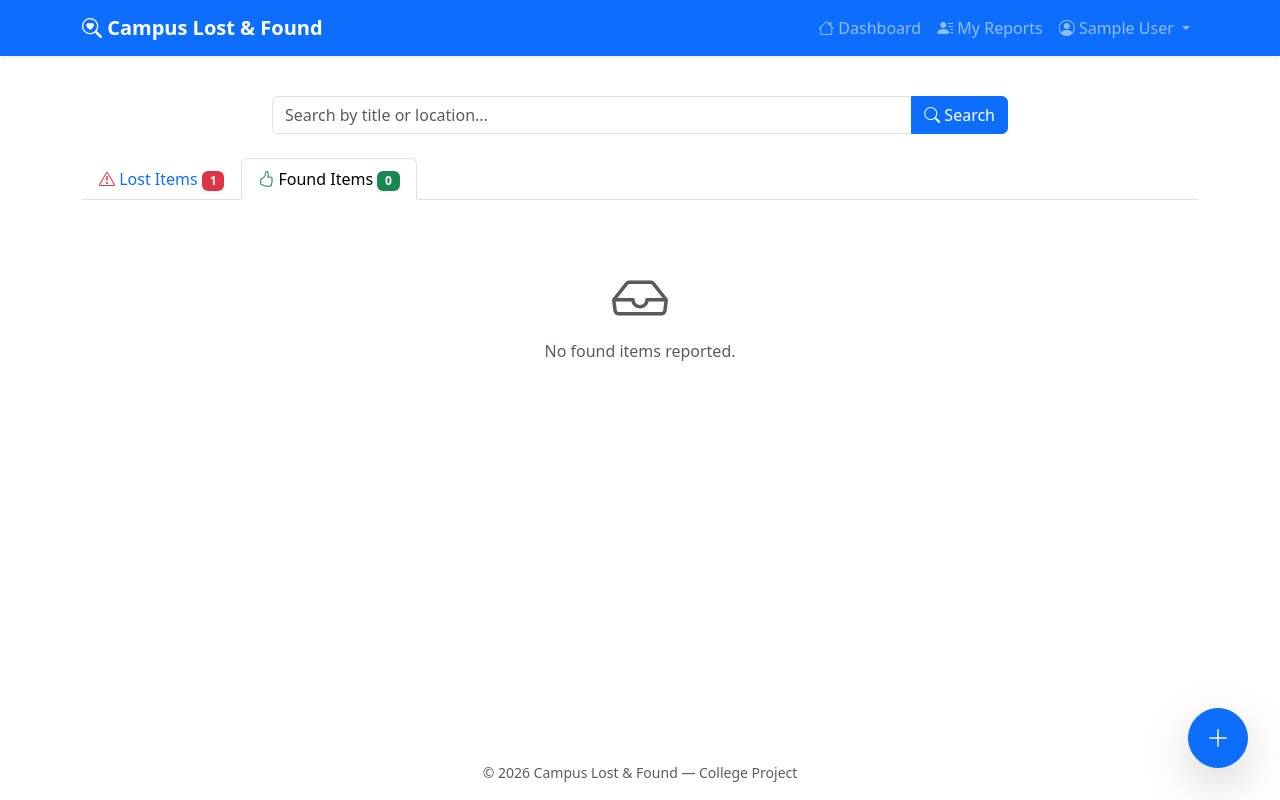
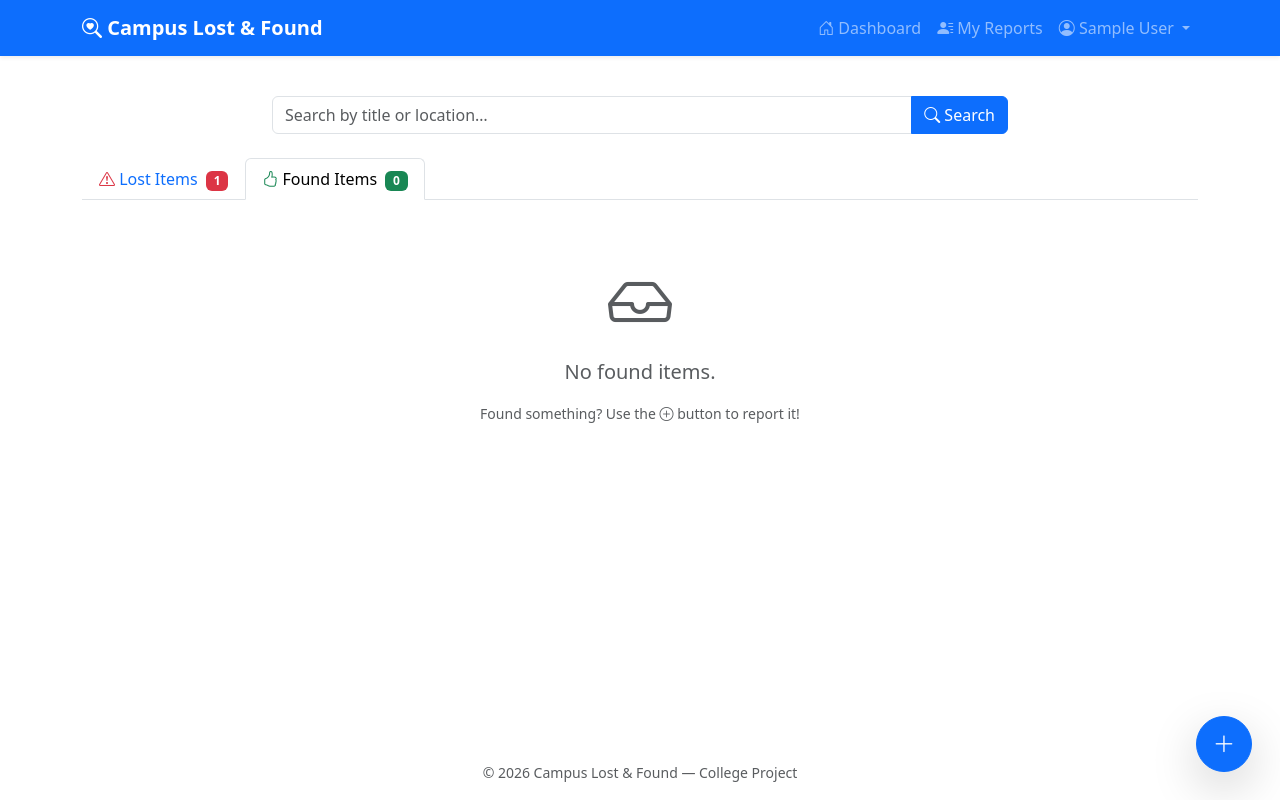
Before and after one commit to mehta-aryan/lost-and-found, a Django app: page / in a window 1280 px wide, after a click that opens the changed part. Run offline with Django 5.2, Linux system fonts and the light colour scheme; a user stored in the database is signed in; tables that the repository leaves empty hold one stand-in row (values such as "Sample post"); grey boxes marked "Sample" are stand-in pictures; some libraries are stand-ins or nearby versions.

Commit message:
Enhance item reporting, validation, and UI

```diff
--- a/items/templates/items/_item_card.html
+++ b/items/templates/items/_item_card.html
@@ -2,38 +2,50 @@
 {# Reusable card partial — included from dashboard.html and my_reports.html #}
 <div class="col">
   <div class="card h-100 shadow-sm item-card {% if item.status == 'RESOLVED' %}card-resolved{% endif %}">
+    {# ── Card image or placeholder ── #}
     {% if item.image %}
     <img src="{{ item.image.url }}" class="card-img-top" alt="{{ item.title }}"
          style="height:180px; object-fit:cover;">
     {% else %}
-    <div class="card-img-top bg-light d-flex align-items-center justify-content-center"
+    <div class="card-img-top d-flex align-items-center justify-content-center
+                {% if item.report_type == 'LOST' %}bg-danger-subtle{% else %}bg-success-subtle{% endif %}"
          style="height:180px;">
-      <i class="bi bi-image text-muted display-4"></i>
+      {% if item.report_type == 'LOST' %}
+      <i class="bi bi-exclamation-triangle display-4 text-danger opacity-50"></i>
+      {% else %}
+      <i class="bi bi-hand-thumbs-up display-4 text-success opacity-50"></i>
+      {% endif %}
     </div>
     {% endif %}
 
     <div class="card-body">
+      {# ── Title row with type badge and status badge ── #}
       <div class="d-flex justify-content-between align-items-start mb-2">
-        <h6 class="card-title mb-0">{{ item.title }}</h6>
-        <span class="badge {% if item.status == 'OPEN' %}bg-warning text-dark{% else %}bg-secondary{% endif %}"
-              id="status-badge-{{ item.pk }}">
-          {{ item.get_status_display }}
-        </span>
+        <div>
+          <span class="badge {% if item.report_type == 'LOST' %}bg-danger{% else %}bg-success{% endif %} me-1">
+            {{ item.get_report_type_display }}
+          </span>
+          <span class="badge {% if item.status == 'OPEN' %}bg-warning text-dark{% else %}bg-secondary{% endif %}"
+                id="status-badge-{{ item.pk }}">
+            {{ item.get_status_display }}
+          </span>
+        </div>
       </div>
+      <h6 class="card-title fw-semibold mb-2">{{ item.title }}</h6>
       <p class="card-text text-muted small mb-1">
-        <i class="bi bi-geo-alt"></i> {{ item.location }}
+        <i class="bi bi-geo-alt-fill"></i> {{ item.location }}
       </p>
       <p class="card-text text-muted small mb-1">
-        <i class="bi bi-calendar"></i> {{ item.date }}
+        <i class="bi bi-calendar-event"></i> {{ item.date }}
       </p>
-      <p class="card-text text-muted small">
-        <i class="bi bi-person"></i> {{ item.posted_by.get_full_name|default:item.posted_by.username }}
+      <p class="card-text text-muted small mb-0">
+        <i class="bi bi-person-fill"></i> {{ item.posted_by.get_full_name|default:item.posted_by.username }}
       </p>
     </div>
 
-    <div class="card-footer bg-transparent border-top-0 d-flex justify-content-between">
+    <div class="card-footer bg-transparent d-flex justify-content-between align-items-center">
       <a href="{% url 'item_detail' item.pk %}" class="btn btn-sm btn-outline-primary">
-        View Details
+        <i class="bi bi-eye"></i> View
       </a>
       {% if item.posted_by == user and item.status == 'OPEN' %}
       <button class="btn btn-sm btn-outline-success resolve-btn"
--- a/items/templates/items/dashboard.html
+++ b/items/templates/items/dashboard.html
@@ -8,8 +8,9 @@
 <div class="row mb-4">
   <div class="col-md-8 mx-auto">
     <form method="get" action="{% url 'dashboard' %}" class="input-group">
-      <input type="text" name="q" class="form-control" placeholder="Search by title or location..."
-             value="{{ query }}">
+      <input type="text" name="q" class="form-control"
+             placeholder="Search by title or location…" value="{{ query }}"
+             aria-label="Search items">
       <button class="btn btn-primary" type="submit">
         <i class="bi bi-search"></i> Search
       </button>
@@ -24,23 +25,26 @@
 <ul class="nav nav-tabs" id="itemTabs" role="tablist">
   <li class="nav-item" role="presentation">
     <button class="nav-link active" id="lost-tab" data-bs-toggle="tab"
-            data-bs-target="#lostPane" type="button" role="tab">
+            data-bs-target="#lostPane" type="button" role="tab"
+            aria-controls="lostPane" aria-selected="true">
       <i class="bi bi-exclamation-triangle text-danger"></i>
-      Lost Items <span class="badge bg-danger">{{ lost_items|length }}</span>
+      Lost Items <span class="badge bg-danger ms-1">{{ lost_items|length }}</span>
     </button>
   </li>
   <li class="nav-item" role="presentation">
     <button class="nav-link" id="found-tab" data-bs-toggle="tab"
-            data-bs-target="#foundPane" type="button" role="tab">
+            data-bs-target="#foundPane" type="button" role="tab"
+            aria-controls="foundPane" aria-selected="false">
       <i class="bi bi-hand-thumbs-up text-success"></i>
-      Found Items <span class="badge bg-success">{{ found_items|length }}</span>
+      Found Items <span class="badge bg-success ms-1">{{ found_items|length }}</span>
     </button>
   </li>
 </ul>
 
 <div class="tab-content pt-3" id="itemTabsContent">
   <!-- ─── Lost Items Tab ─── -->
-  <div class="tab-pane fade show active" id="lostPane" role="tabpanel">
+  <div class="tab-pane fade show active" id="lostPane" role="tabpanel"
+       aria-labelledby="lost-tab">
     {% if lost_items %}
     <div class="row row-cols-1 row-cols-md-2 row-cols-lg-3 g-4">
       {% for item in lost_items %}
@@ -49,14 +53,16 @@
     </div>
     {% else %}
     <div class="text-center text-muted py-5">
-      <i class="bi bi-inbox display-4"></i>
-      <p class="mt-2">No lost items reported{% if query %} matching "{{ query }}"{% endif %}.</p>
+      <i class="bi bi-emoji-smile display-3"></i>
+      <p class="mt-3 fs-5">No lost items{% if query %} matching "{{ query }}"{% endif %}.</p>
+      <p class="small">That's great news — or be the first to report one!</p>
     </div>
     {% endif %}
   </div>
 
   <!-- ─── Found Items Tab ─── -->
-  <div class="tab-pane fade" id="foundPane" role="tabpanel">
+  <div class="tab-pane fade" id="foundPane" role="tabpanel"
+       aria-labelledby="found-tab">
     {% if found_items %}
     <div class="row row-cols-1 row-cols-md-2 row-cols-lg-3 g-4">
       {% for item in found_items %}
@@ -65,8 +71,9 @@
     </div>
     {% else %}
     <div class="text-center text-muted py-5">
-      <i class="bi bi-inbox display-4"></i>
-      <p class="mt-2">No found items reported{% if query %} matching "{{ query }}"{% endif %}.</p>
+      <i class="bi bi-inbox display-3"></i>
+      <p class="mt-3 fs-5">No found items{% if query %} matching "{{ query }}"{% endif %}.</p>
+      <p class="small">Found something? Use the <i class="bi bi-plus-circle"></i> button to report it!</p>
     </div>
     {% endif %}
   </div>
--- a/items/templates/items/my_reports.html
+++ b/items/templates/items/my_reports.html
@@ -13,9 +13,9 @@
 </div>
 {% else %}
 <div class="text-center text-muted py-5">
-  <i class="bi bi-inbox display-4"></i>
-  <p class="mt-2">You haven't reported any items yet.</p>
-  <a href="{% url 'create_item' %}" class="btn btn-primary">
+  <i class="bi bi-clipboard-plus display-3"></i>
+  <p class="mt-3 fs-5">You haven't reported any items yet.</p>
+  <a href="{% url 'create_item' %}" class="btn btn-primary mt-2">
     <i class="bi bi-plus-circle"></i> Report an Item
   </a>
 </div>
--- a/items/views.py
+++ b/items/views.py
@@ -2,7 +2,9 @@
 items/views.py — View functions (the "V" in MVT)
 
 Each view handles a specific URL, processes data, and renders a template.
-All views (except the login landing) require the user to be logged in.
+All views (except the login landing) require @login_required.
+
+Performance: queries use select_related('posted_by') to avoid N+1 queries.
 """
 from django.shortcuts import render, redirect, get_object_or_404
 from django.contrib.auth.decorators import login_required
@@ -14,15 +16,19 @@ from .models import ItemReport
 from .forms import ItemReportForm
 
 
+# ── Public ────────────────────────────────────────────────
+
 def login_view(request):
     """
     Landing page shown to unauthenticated users.
-    If already logged in, redirect to the dashboard.
+    If already logged in, redirect straight to the dashboard.
     """
     if request.user.is_authenticated:
         return redirect('dashboard')
     return render(request, 'items/login.html')
 
+
+# ── Dashboard ─────────────────────────────────────────────
 
 @login_required
 def dashboard(request):
@@ -30,11 +36,20 @@ def dashboard(request):
     Main dashboard with two tabs: Lost Items and Found Items.
     Supports search filtering via GET parameter 'q'.
     Items are ordered: open first, then newest first (set in model Meta).
+    select_related avoids extra DB queries for the posted_by user.
     """
     query = request.GET.get('q', '').strip()
 
-    lost_items = ItemReport.objects.filter(report_type=ItemReport.LOST)
-    found_items = ItemReport.objects.filter(report_type=ItemReport.FOUND)
+    lost_items = (
+        ItemReport.objects
+        .filter(report_type=ItemReport.LOST)
+        .select_related('posted_by')
+    )
+    found_items = (
+        ItemReport.objects
+        .filter(report_type=ItemReport.FOUND)
+        .select_related('posted_by')
+    )
 
     # Apply search filter if a query is provided
     if query:
@@ -50,42 +65,50 @@ def dashboard(request):
     return render(request, 'items/dashboard.html', context)
 
 
+# ── Item Detail ───────────────────────────────────────────
+
 @login_required
 def item_detail(request, pk):
     """Display full details of a single item report."""
-    item = get_object_or_404(ItemReport, pk=pk)
+    item = get_object_or_404(
+        ItemReport.objects.select_related('posted_by'), pk=pk
+    )
     return render(request, 'items/item_detail.html', {'item': item})
 
+
+# ── Create ────────────────────────────────────────────────
 
 @login_required
 def create_item(request):
     """
     Handle the item submission form.
-    GET:  show the form (report_type can be pre-selected via ?type=LOST or ?type=FOUND)
-    POST: validate and save the new item, then redirect to dashboard
+    GET  → show the form (report_type can be pre-selected via ?type=LOST)
+    POST → validate, set posted_by = current user, save, redirect
     """
     if request.method == 'POST':
         form = ItemReportForm(request.POST, request.FILES)
         if form.is_valid():
-            item = form.save(commit=False)      # Don't save yet
-            item.posted_by = request.user       # Set the owner
+            item = form.save(commit=False)      # Don't save to DB yet
+            item.posted_by = request.user       # Assign logged-in user as owner
             item.save()
             messages.success(request, 'Item reported successfully!')
             return redirect('dashboard')
     else:
-        # Pre-select report type if passed in the URL
+        # Pre-select report type from the quick-add modal link
         initial_type = request.GET.get('type', '')
         form = ItemReportForm(initial={'report_type': initial_type})
 
     return render(request, 'items/create_item.html', {'form': form})
 
 
+# ── Edit ──────────────────────────────────────────────────
+
 @login_required
 def edit_item(request, pk):
     """Allow the owner to edit their own item report."""
     item = get_object_or_404(ItemReport, pk=pk)
 
-    # Only the owner can edit
+    # Server-side ownership check
     if item.posted_by != request.user:
         messages.error(request, 'You can only edit your own items.')
         return redirect('dashboard')
@@ -102,11 +125,14 @@ def edit_item(request, pk):
     return render(request, 'items/edit_item.html', {'form': form, 'item': item})
 
 
+# ── Delete ────────────────────────────────────────────────
+
 @login_required
 def delete_item(request, pk):
     """Allow the owner to delete their own item report (POST only)."""
     item = get_object_or_404(ItemReport, pk=pk)
 
+    # Server-side ownership check
     if item.posted_by != request.user:
         messages.error(request, 'You can only delete your own items.')
         return redirect('dashboard')
@@ -119,29 +145,45 @@ def delete_item(request, pk):
     return render(request, 'items/confirm_delete.html', {'item': item})
 
 
+# ── Resolve (AJAX) ────────────────────────────────────────
+
 @login_required
 def resolve_item(request, pk):
     """
     AJAX endpoint: mark an item as resolved.
     Only the owner can resolve their own item.
     Returns JSON so the frontend can update the badge without a page reload.
+    Protected by @login_required + CSRF middleware.
     """
     if request.method != 'POST':
         return JsonResponse({'error': 'POST required'}, status=405)
 
     item = get_object_or_404(ItemReport, pk=pk)
 
-    # Server-side ownership check
+    # Server-side ownership enforcement
     if item.posted_by != request.user:
-        return JsonResponse({'error': 'Only the owner can resolve this item.'}, status=403)
+        return JsonResponse(
+            {'error': 'Only the owner can resolve this item.'}, status=403
+        )
+
+    if item.status == ItemReport.RESOLVED:
+        return JsonResponse(
+            {'error': 'This item is already resolved.'}, status=400
+        )
 
     item.status = ItemReport.RESOLVED
-    item.save()
+    item.save(update_fields=['status'])   # Only update the status column
     return JsonResponse({'success': True, 'new_status': 'Resolved'})
 
+
+# ── My Reports ────────────────────────────────────────────
 
 @login_required
 def my_reports(request):
     """Display all item reports created by the logged-in user."""
-    items = ItemReport.objects.filter(posted_by=request.user)
+    items = (
+        ItemReport.objects
+        .filter(posted_by=request.user)
+        .select_related('posted_by')
+    )
     return render(request, 'items/my_reports.html', {'items': items})
--- a/static/css/style.css
+++ b/static/css/style.css
@@ -1,47 +1,56 @@
 /*
  * static/css/style.css — Custom styles for Campus Lost & Found
- * Works alongside Bootstrap 5.
+ * Complements Bootstrap 5.  Organised by component.
  */
 
-/* ── Floating quick-add button (bottom-right on every page) ── */
+/* ── Page layout ─────────────────────────────── */
+html { height: 100%; }
+body  { min-height: 100vh; display: flex; flex-direction: column; }
+main  { flex: 1; }
+
+/* ── Floating quick-add button (bottom-right) ── */
 .btn-floating {
   position: fixed;
-  bottom: 2rem;
-  right: 2rem;
-  width: 60px;
-  height: 60px;
+  bottom: 1.75rem;
+  right: 1.75rem;
+  width: 56px;
+  height: 56px;
   border-radius: 50%;
-  font-size: 1.5rem;
+  font-size: 1.4rem;
   display: flex;
   align-items: center;
   justify-content: center;
   z-index: 1050;
-  transition: transform 0.2s;
+  transition: transform 0.2s, box-shadow 0.2s;
 }
-.btn-floating:hover {
-  transform: scale(1.1);
+.btn-floating:hover,
+.btn-floating:focus {
+  transform: scale(1.12);
+  box-shadow: 0 0.6rem 1.2rem rgba(0, 0, 0, 0.2) !important;
 }
 
-/* ── Item cards ── */
+/* ── Item cards ──────────────────────────────── */
 .item-card {
-  transition: transform 0.15s, box-shadow 0.15s;
+  transition: transform 0.15s ease, box-shadow 0.15s ease;
+  border: 1px solid rgba(0,0,0,.08);
 }
 .item-card:hover {
   transform: translateY(-4px);
-  box-shadow: 0 0.5rem 1rem rgba(0, 0, 0, 0.12) !important;
+  box-shadow: 0 0.5rem 1rem rgba(0, 0, 0, 0.1) !important;
 }
 
-/* Resolved items are slightly faded */
+/* Resolved items are visually subdued */
 .card-resolved {
-  opacity: 0.7;
+  opacity: 0.65;
+}
+.card-resolved:hover {
+  opacity: 0.85;
 }
 
-/* ── Login page centering ── */
-body {
-  min-height: 100vh;
-  display: flex;
-  flex-direction: column;
+/* ── Nav tabs ────────────────────────────────── */
+.nav-tabs .nav-link {
+  font-weight: 500;
 }
-main {
-  flex: 1;
-}
+
+/* ── Login page card ─────────────────────────── */
+.card { border-radius: 0.75rem; }
--- a/static/js/main.js
+++ b/static/js/main.js
@@ -1,67 +1,99 @@
 /**
- * static/js/main.js — Client-side JavaScript for Campus Lost & Found
+ * static/js/main.js — Client-side JavaScript
  *
- * Handles AJAX "Mark as Resolved" using fetch() with CSRF token.
- * No page reload needed — the badge updates live via DOM manipulation.
+ * 1. AJAX "Mark as Resolved" using fetch() with CSRF token
+ *    — badge updates live, no page reload needed.
+ * 2. Tab memory — the active tab (Lost / Found) persists across
+ *    page loads using localStorage.
  */
 
 document.addEventListener('DOMContentLoaded', function () {
 
-  // ── Get CSRF token from the cookie (Django sets it automatically) ──
+  // ── CSRF token helper (reads from Django's csrftoken cookie) ──
   function getCSRFToken() {
-    const name = 'csrftoken';
-    const cookies = document.cookie.split(';');
-    for (let cookie of cookies) {
-      cookie = cookie.trim();
-      if (cookie.startsWith(name + '=')) {
-        return cookie.substring(name.length + 1);
+    var name = 'csrftoken';
+    var cookies = document.cookie.split(';');
+    for (var i = 0; i < cookies.length; i++) {
+      var c = cookies[i].trim();
+      if (c.indexOf(name + '=') === 0) {
+        return c.substring(name.length + 1);
       }
     }
     return '';
   }
 
-  // ── Attach click handlers to all "Resolve" buttons ──
+  // ── AJAX Resolve ──────────────────────────────────────────────
   document.querySelectorAll('.resolve-btn').forEach(function (btn) {
     btn.addEventListener('click', function () {
-      const itemId = this.getAttribute('data-item-id');
-      const button = this;
+      var itemId = this.getAttribute('data-item-id');
+      var button = this;
 
-      // Confirm before resolving
       if (!confirm('Mark this item as resolved?')) return;
 
-      // Send AJAX POST request to the resolve endpoint
+      // Disable button to prevent double-clicks
+      button.disabled = true;
+      button.innerHTML = '<span class="spinner-border spinner-border-sm"></span> …';
+
       fetch('/item/' + itemId + '/resolve/', {
         method: 'POST',
         headers: {
           'X-CSRFToken': getCSRFToken(),
           'Content-Type': 'application/json',
         },
-        credentials: 'same-origin',    // Include session cookie
+        credentials: 'same-origin',
       })
-      .then(function (response) { return response.json(); })
-      .then(function (data) {
-        if (data.success) {
-          // Update the status badge without reloading
-          const badge = document.getElementById('status-badge-' + itemId);
+      .then(function (resp) {
+        return resp.json().then(function (data) {
+          return { ok: resp.ok, data: data };
+        });
+      })
+      .then(function (result) {
+        if (result.ok && result.data.success) {
+          // Update badge text and colour
+          var badge = document.getElementById('status-badge-' + itemId);
           if (badge) {
             badge.textContent = 'Resolved';
             badge.className = 'badge bg-secondary';
           }
-          // Hide the resolve button (no longer needed)
-          button.style.display = 'none';
-          // Fade the card if on dashboard
-          const card = button.closest('.item-card');
-          if (card) {
-            card.classList.add('card-resolved');
-          }
+          // Remove the resolve button
+          button.remove();
+          // Fade the card
+          var card = button.closest ? button.closest('.item-card') : null;
+          if (card) card.classList.add('card-resolved');
         } else {
-          alert(data.error || 'Could not resolve the item.');
+          alert(result.data.error || 'Could not resolve the item.');
+          button.disabled = false;
+          button.innerHTML = '<i class="bi bi-check-circle"></i> Resolve';
         }
       })
       .catch(function (err) {
-        alert('Network error. Please try again.');
+        alert('Network error — please try again.');
         console.error(err);
+        button.disabled = false;
+        button.innerHTML = '<i class="bi bi-check-circle"></i> Resolve';
       });
     });
   });
+
+  // ── Tab memory (localStorage) ────────────────────────────────
+  var TABS_KEY = 'dashboard_active_tab';
+  var tabEls = document.querySelectorAll('#itemTabs button[data-bs-toggle="tab"]');
+
+  // Restore saved tab on page load
+  var saved = localStorage.getItem(TABS_KEY);
+  if (saved) {
+    tabEls.forEach(function (tab) {
+      if (tab.getAttribute('data-bs-target') === saved) {
+        var bsTab = new bootstrap.Tab(tab);
+        bsTab.show();
+      }
+    });
+  }
+
+  // Save active tab whenever the user switches
+  tabEls.forEach(function (tab) {
+    tab.addEventListener('shown.bs.tab', function () {
+      localStorage.setItem(TABS_KEY, this.getAttribute('data-bs-target'));
+    });
+  });
 });
--- a/templates/base.html
+++ b/templates/base.html
@@ -32,7 +32,7 @@
         <ul class="navbar-nav ms-auto align-items-center">
           <li class="nav-item">
             <a class="nav-link" href="{% url 'dashboard' %}">
-              <i class="bi bi-house"></i> Dashboard
+              <i class="bi bi-house-door"></i> Dashboard
             </a>
           </li>
           <li class="nav-item">
@@ -42,7 +42,7 @@
           </li>
           <li class="nav-item dropdown">
             <a class="nav-link dropdown-toggle" href="#" role="button"
-               data-bs-toggle="dropdown">
+               data-bs-toggle="dropdown" aria-expanded="false">
               <i class="bi bi-person-circle"></i>
               {{ user.get_full_name|default:user.username }}
             </a>
@@ -62,7 +62,7 @@
     </div>
   </nav>
 
-  <!-- ═══════════════════ MESSAGES ═══════════════════ -->
+  <!-- ═══════════════════ FLASH MESSAGES ═══════════════════ -->
   <div class="container mt-3">
     {% for message in messages %}
     <div class="alert alert-{{ message.tags }} alert-dismissible fade show" role="alert">
@@ -73,7 +73,8 @@
   </div>
 
   <!-- ═══════════════════ MAIN CONTENT ═══════════════════ -->
-  <main class="container py-4">
+  <main class="container py-4 mb-5 pb-4">
+    {# mb-5 pb-4 gives bottom space so the floating button never hides content #}
     {% block content %}{% endblock %}
   </main>
 
@@ -81,29 +82,34 @@
   {% if user.is_authenticated %}
   <button class="btn btn-primary btn-floating shadow-lg"
           data-bs-toggle="modal" data-bs-target="#quickAddModal"
-          title="Report an item">
+          aria-label="Report an item">
     <i class="bi bi-plus-lg"></i>
   </button>
 
   <!-- Quick-Add Modal -->
-  <div class="modal fade" id="quickAddModal" tabindex="-1" aria-hidden="true">
+  <div class="modal fade" id="quickAddModal" tabindex="-1"
+       aria-labelledby="quickAddLabel" aria-hidden="true">
     <div class="modal-dialog modal-dialog-centered">
       <div class="modal-content">
         <div class="modal-header bg-primary text-white">
-          <h5 class="modal-title"><i class="bi bi-plus-circle"></i> Report an Item</h5>
+          <h5 class="modal-title" id="quickAddLabel">
+            <i class="bi bi-plus-circle"></i> Report an Item
+          </h5>
           <button type="button" class="btn-close btn-close-white"
-                  data-bs-dismiss="modal"></button>
+                  data-bs-dismiss="modal" aria-label="Close"></button>
         </div>
         <div class="modal-body text-center py-4">
           <p class="text-muted mb-4">What would you like to report?</p>
-          <div class="d-flex justify-content-center gap-3">
+          <div class="d-flex justify-content-center gap-3 flex-wrap">
             <a href="{% url 'create_item' %}?type=LOST"
-               class="btn btn-outline-danger btn-lg px-4">
-              <i class="bi bi-exclamation-triangle"></i><br>Report Lost Item
+               class="btn btn-outline-danger btn-lg px-4 py-3">
+              <i class="bi bi-exclamation-triangle fs-3"></i><br>
+              <span class="fw-semibold">Report Lost Item</span>
             </a>
             <a href="{% url 'create_item' %}?type=FOUND"
-               class="btn btn-outline-success btn-lg px-4">
-              <i class="bi bi-hand-thumbs-up"></i><br>Report Found Item
+               class="btn btn-outline-success btn-lg px-4 py-3">
+              <i class="bi bi-hand-thumbs-up fs-3"></i><br>
+              <span class="fw-semibold">Report Found Item</span>
             </a>
           </div>
         </div>
```
Also changed, not shown: items/forms.py (+44 -5 lines), items/templates/items/item_detail.html (+10 -10 lines), items/templates/items/login.html (+11 -9 lines), items/tests.py (+48 -36 lines), lostfound_project/settings.py (+33 -20 lines), requirements.txt (+5 -4 lines).
